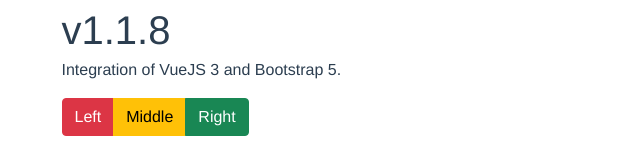
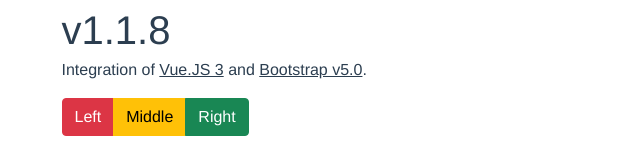
Before and after one commit to bellanov/vue-bootstrap, a Vue app: page / in a window 1280 px wide. Shown: the part 146-294 px from the top of the page, without its empty margins (33-673 px from the left). Built offline with nearby package versions, Linux system fonts and the light colour scheme.

Commit message:
Updated nomenclature

```diff
--- a/src/components/HelloWorld.vue
+++ b/src/components/HelloWorld.vue
@@ -9,7 +9,7 @@
             <h1 class="display-1 fw-bold lh-1 mb-3">{{ title }}</h1>
             <h2 class="display-6 lh-1 mb-2">{{ version }}</h2>
             <p>
-              Integration of VueJS 3 and Bootstrap 5.
+              Integration of <span class="text-decoration-underline">Vue.JS 3</span> and <span class="text-decoration-underline">Bootstrap v5.0</span>.
             </p>
 
             <div class="btn-group" role="group" aria-label="Basic mixed styles example">
```
